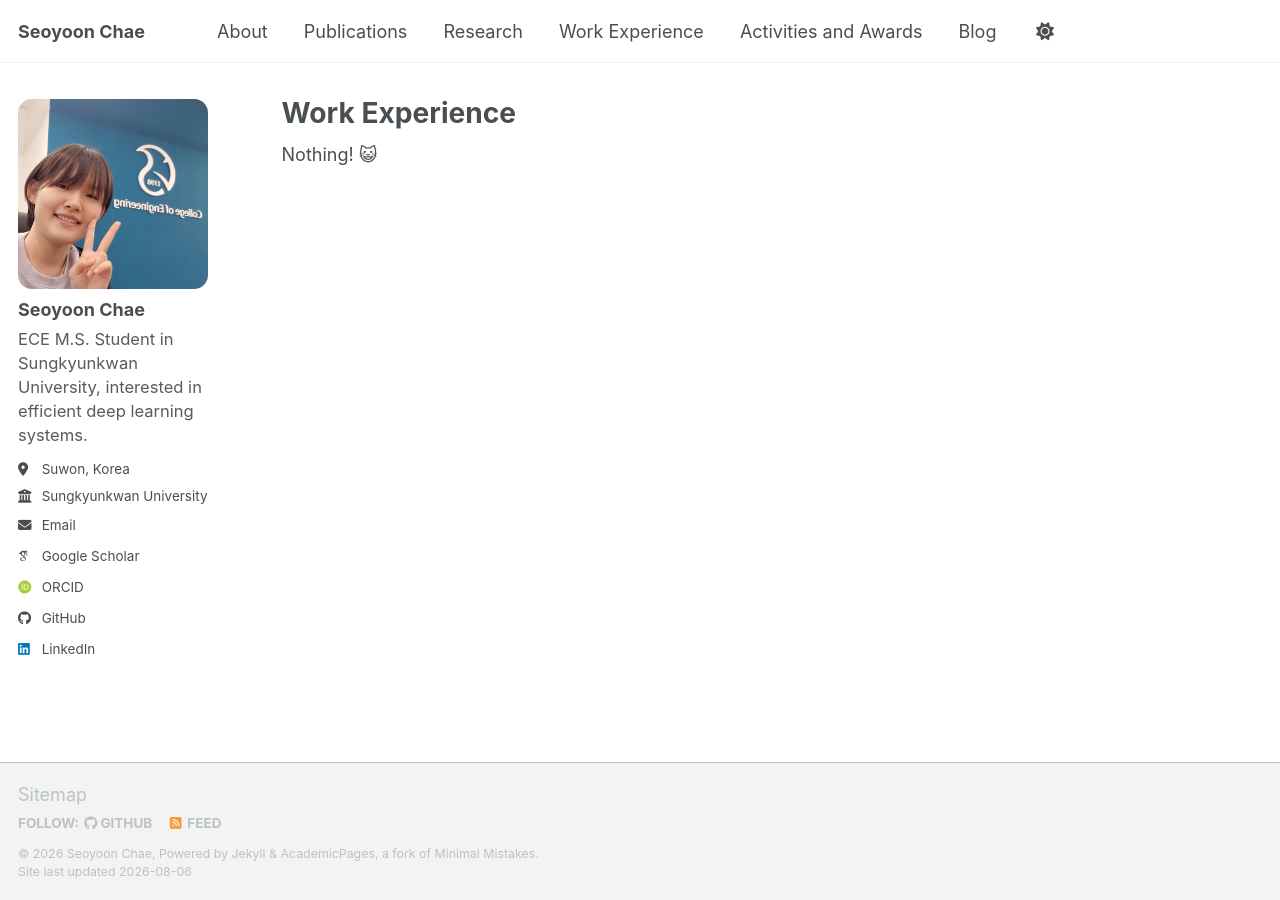
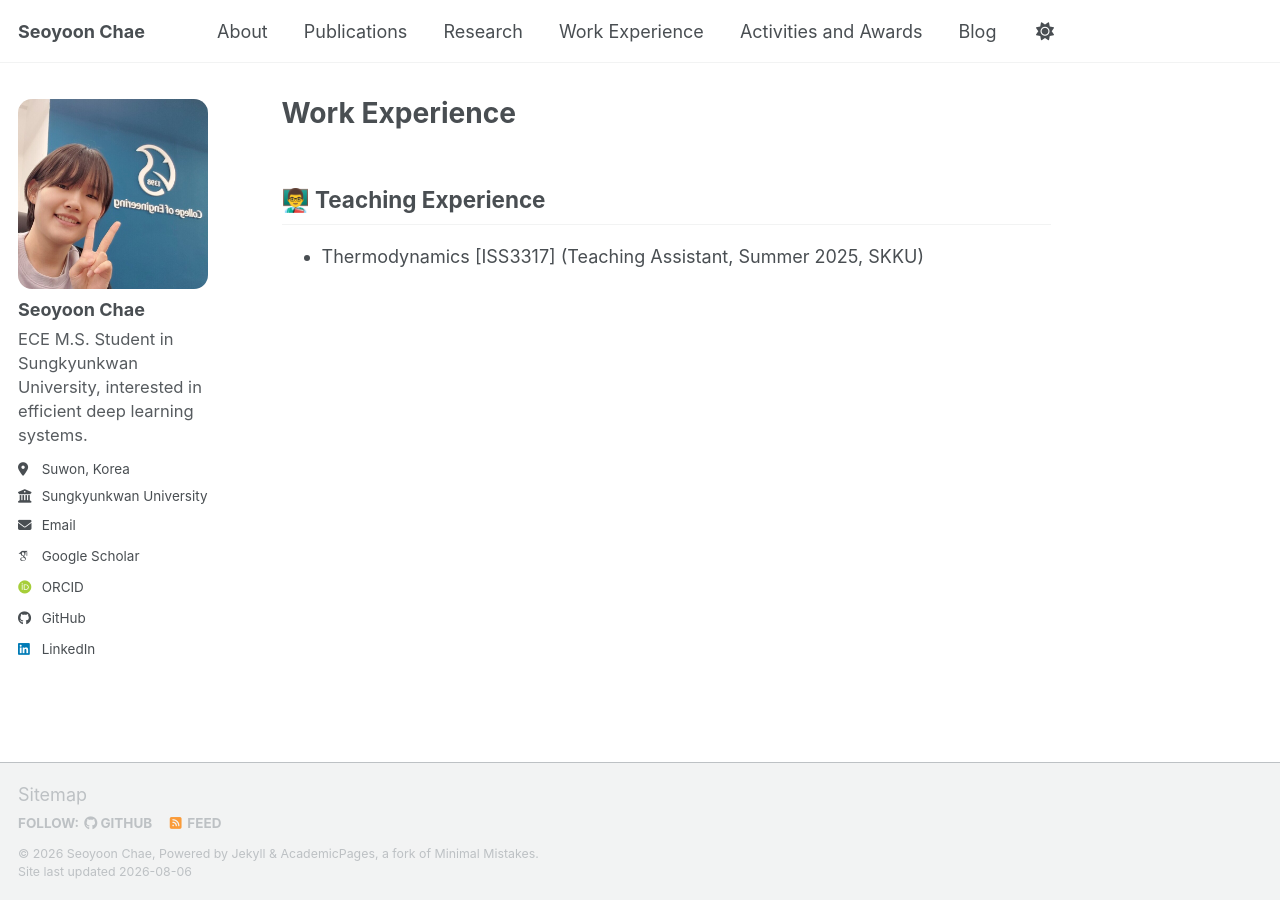
Before and after one commit to chae-sy/chae-sy.github.io, a Jekyll site: the page built from _pages/work.md, in a window 1280 px wide. Built offline with Jekyll 4.4.1, drawn with Linux system fonts in a browser that asks for light colours; some web fonts are replaced; a script bundle is joined from its source files by our own code; library files that are not in the unit come from our copies.

Commit message:
minor changes 4

```diff
--- a/_pages/work.md
+++ b/_pages/work.md
@@ -4,4 +4,6 @@ permalink: /work/
 author_profile: true
 ---
 
-Nothing! 😺
+## 👨‍🏫 Teaching Experience
+
+- Thermodynamics [ISS3317] (Teaching Assistant, Summer 2025, SKKU)
```
Also changed, not shown: _pages/activities.md (+0 -6 lines).
